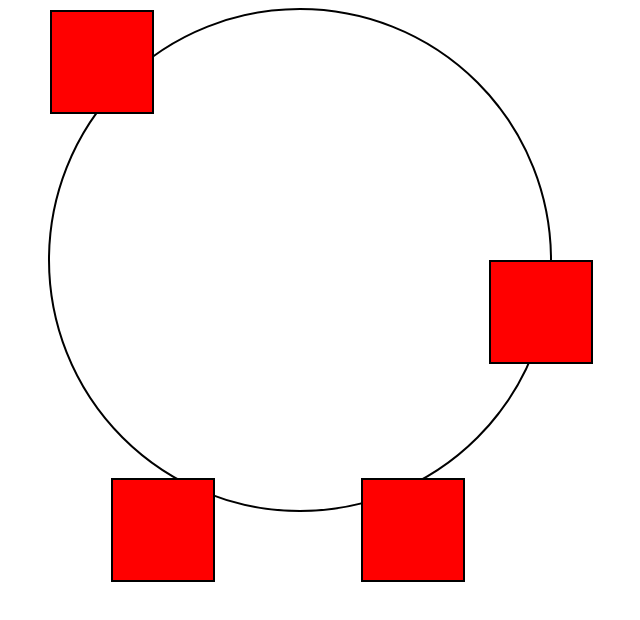
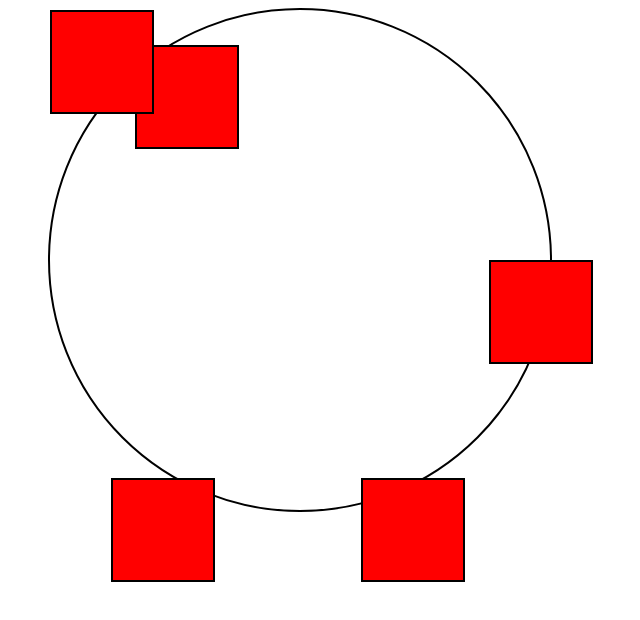
Before and after one commit to topherikaika/noria, a plain HTML site: page index.html in a window 1280 px wide. Shown: the whole page, without its empty margins (10-650 px from the left). Drawn offline with Linux system fonts and the light colour scheme.

Commit message:
create selector cabin 5 style right and top

```diff
--- a/styles.css
+++ b/styles.css
@@ -25,6 +25,11 @@
 .cabin:nth-of-type(4) {
   right: -8.5%;
   top: 50%;
+}
+
+.cabin:nth-of-type(5) {
+  left: 17%;
+  top: 7%;
 }
 
 .line {
```
